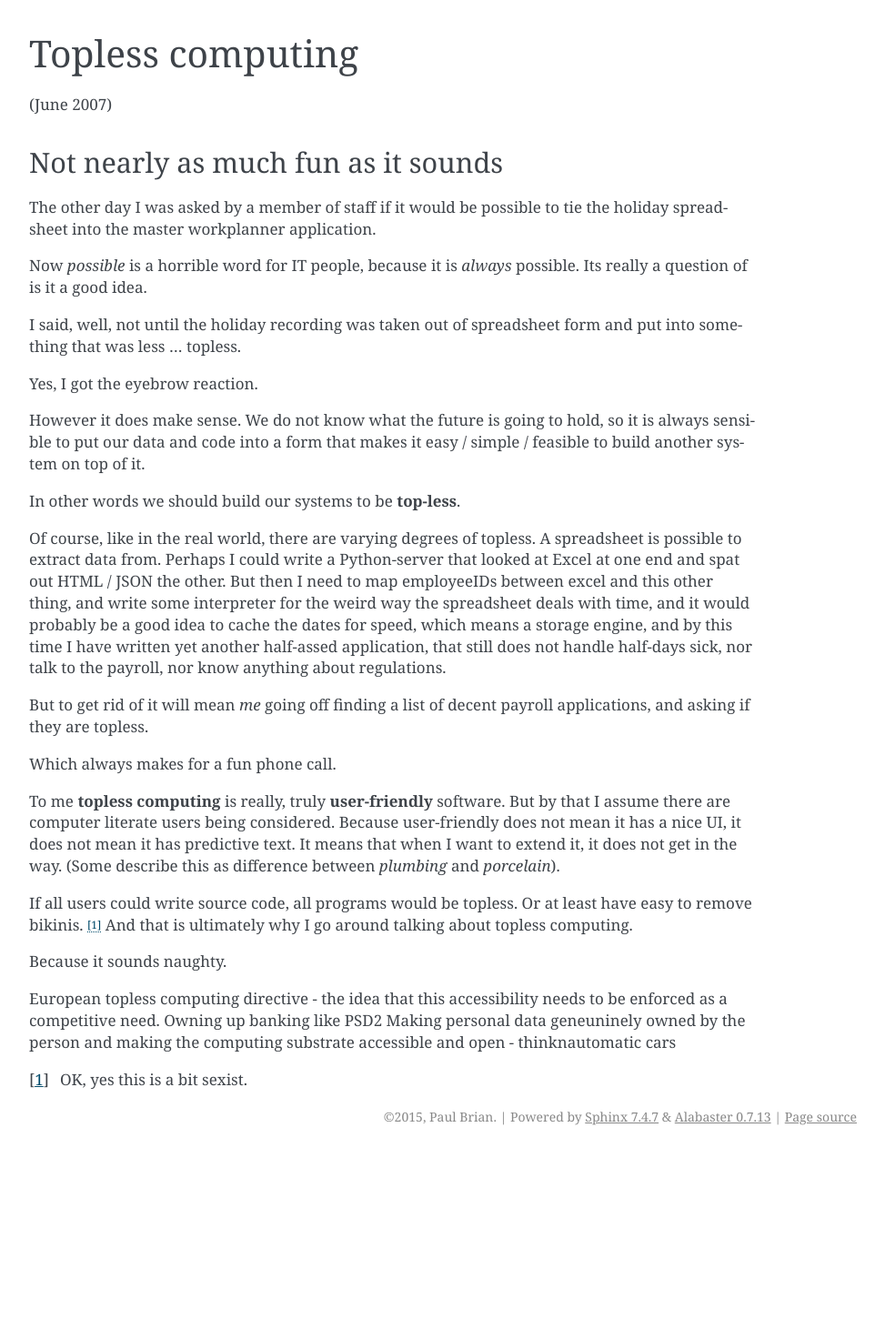
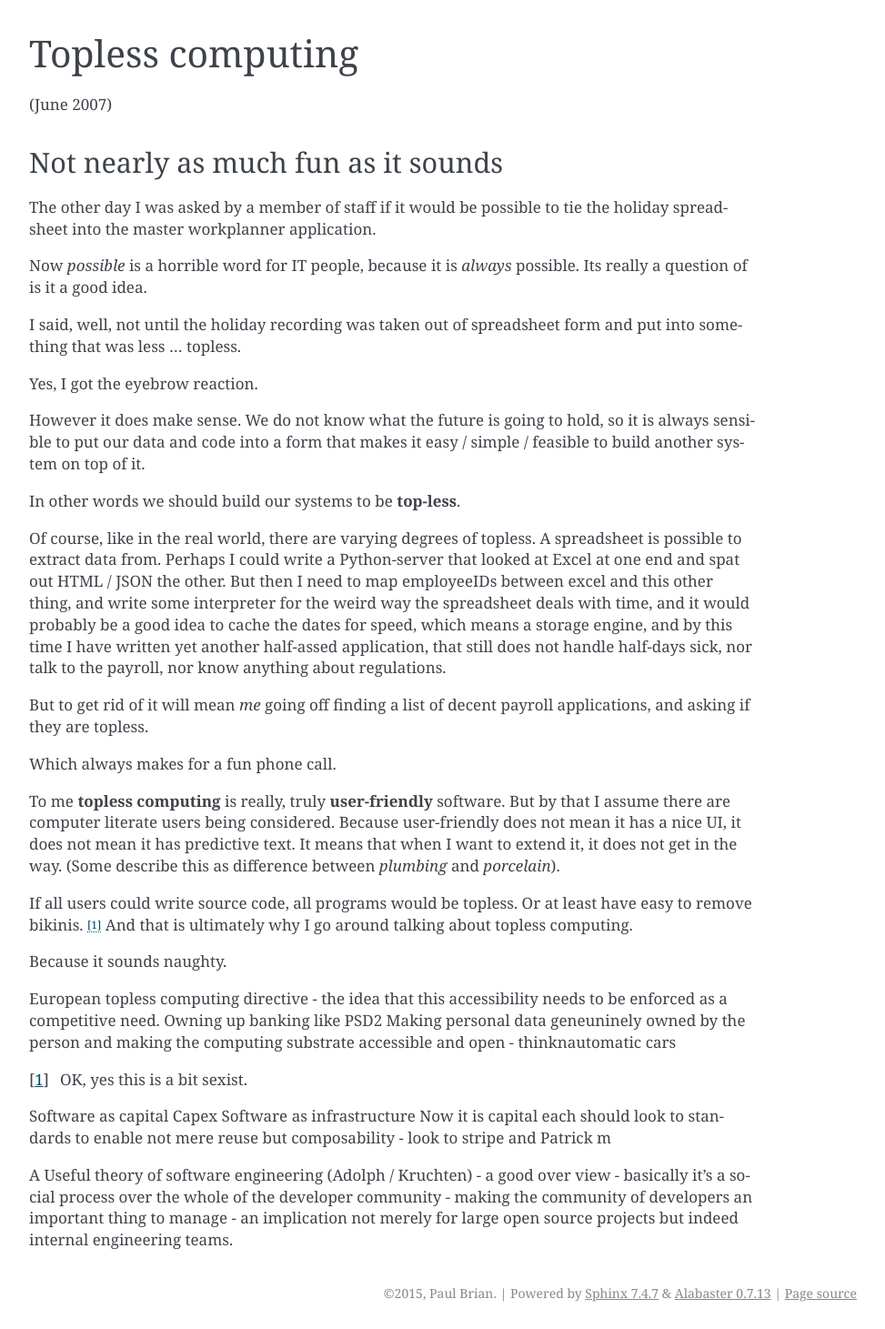
Before and after one commit to lifeisstillgood/softwaremind, a Sphinx documentation site: the page built from docs/chapters/philosophy/topless_computing.rst, in a window 1280 px wide. Shown: the whole page at 91% size, without its empty margins (168-1141 px from the left). Built offline with Sphinx 7.4.7, drawn with Linux system fonts in a browser that asks for light colours; pages that are not in the unit, such as notebooks, are missing from menus; before the commit the page ends 1267 px from its top, so only the background shows below that.

Commit message:
catch up

```diff
--- a/docs/chapters/philosophy/MaleAndFemaleSoftwareDevelopment.rst
+++ b/docs/chapters/philosophy/MaleAndFemaleSoftwareDevelopment.rst
@@ -10,3 +10,7 @@ Code reviews should be based on performance metrics
 Engineers do not judge bridge changes based on style guides
 
 Choose based on metrics - means we need metrics
+
+
+https://www.theguardian.com/books/2003/oct/18/features.weekend
+Braben and bell wrote elite. And their life stories are the prototypical coder life goals - build a business of coders or withdraw and focus on family. I want both - and that day's a lot
--- /dev/null
+++ b/docs/chapters/philosophy/agile.rst
@@ -0,0 +1,3 @@
+Not agile - use rfc based development
+
+Not agile - North Korea - turns out that for most engineering problems, if you kill middle mangers frequently enough everyone else stops talking to spies and works hard
--- a/docs/chapters/philosophy/topless_computing.rst
+++ b/docs/chapters/philosophy/topless_computing.rst
@@ -59,3 +59,12 @@ Making personal data geneuninely owned by the person and making the computing su
 
 
 .. [#] OK, yes this is a bit sexist.
+
+
+Software as capital
+Capex
+Software as infrastructure
+Now it is capital each should look to standards to enable not mere reuse but composability - look to stripe and Patrick m
+
+A Useful theory of software engineering
+(Adolph / Kruchten) - a good over view - basically it's a social process over the whole of the developer community - making the community of developers an important thing to manage - an implication not merely for large open source projects but indeed internal engineering teams.
--- a/docs/chapters/philosophy/why.rst
+++ b/docs/chapters/philosophy/why.rst
@@ -3,6 +3,8 @@ Why Am I writing these articles?
 ================================
 
 ================================
+
+Something about tech needing to be for the 100% not the majority only - http://www.cracked.com/article_24934_5-ways-technology-can-unintentionally-become-racist.html
 
 Whilst my daughter usually asks "Why are you singing like that?" (the answer to
 which is "I am tone deaf darling") there is a simpler reason for writing a site
```
Also changed, not shown: docs/chapters/security/security.rst (+10 -0 lines), docs/chapters/society/index.txt (added, +18 -0 lines), docs/chapters/society/privacy.rst (+7 -0 lines), docs/chapters/company/ch1a_examples.rst (line endings or trailing spaces).
